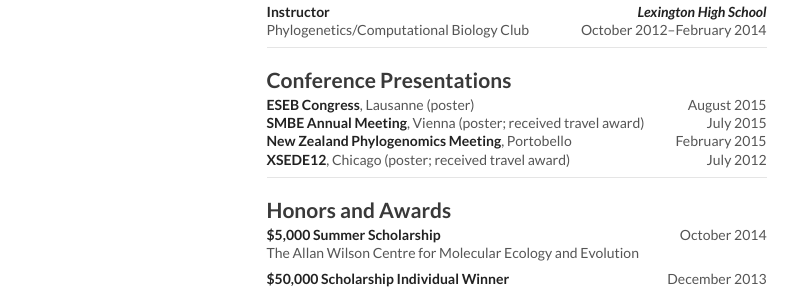
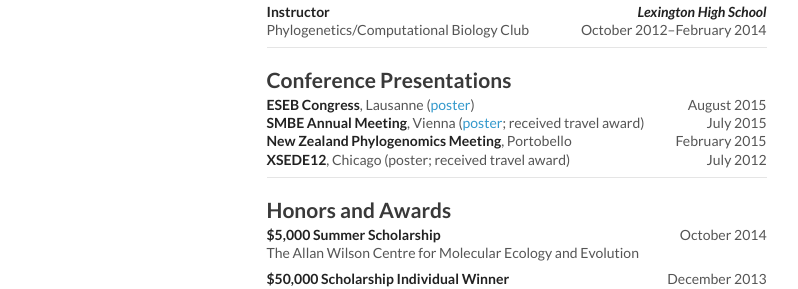
Before and after one commit to armanbilge/armanbilge.github.io, a Jekyll site: the page built from cv/index.md, in a window 1280 px wide. Shown: the part 410-699 px from the top of the page, without its empty margins (241-1039 px from the left). Built offline with Jekyll 4.4.1, drawn with Linux system fonts in a browser that asks for light colours; Markdown is read by kramdown in place of the engine named in the settings; a style sheet for code colours, icons or effects is not loaded; some of the changed lines change nothing that is shown.

Commit message:
Add links to posters

```diff
--- a/cv/index.md
+++ b/cv/index.md
@@ -53,9 +53,9 @@ custom-head: |
 
 ## Conference Presentations
 
-<span class="left">**ESEB Congress**, Lausanne (poster)</span>
+<span class="left">**ESEB Congress**, Lausanne ([poster](//dx.doi.org/10.5281/zenodo.22305))</span>
 <span class="right">August 2015</span><br/>
-<span class="left">**SMBE Annual Meeting**, Vienna (poster; received travel award)</span>
+<span class="left">**SMBE Annual Meeting**, Vienna ([poster](//dx.doi.org/10.6084/m9.figshare.1473743); received travel award)</span>
 <span class="right">July 2015</span><br/>
 <span class="left">**New Zealand Phylogenomics Meeting**, Portobello</span>
 <span class="right">February 2015</span><br/>
```
